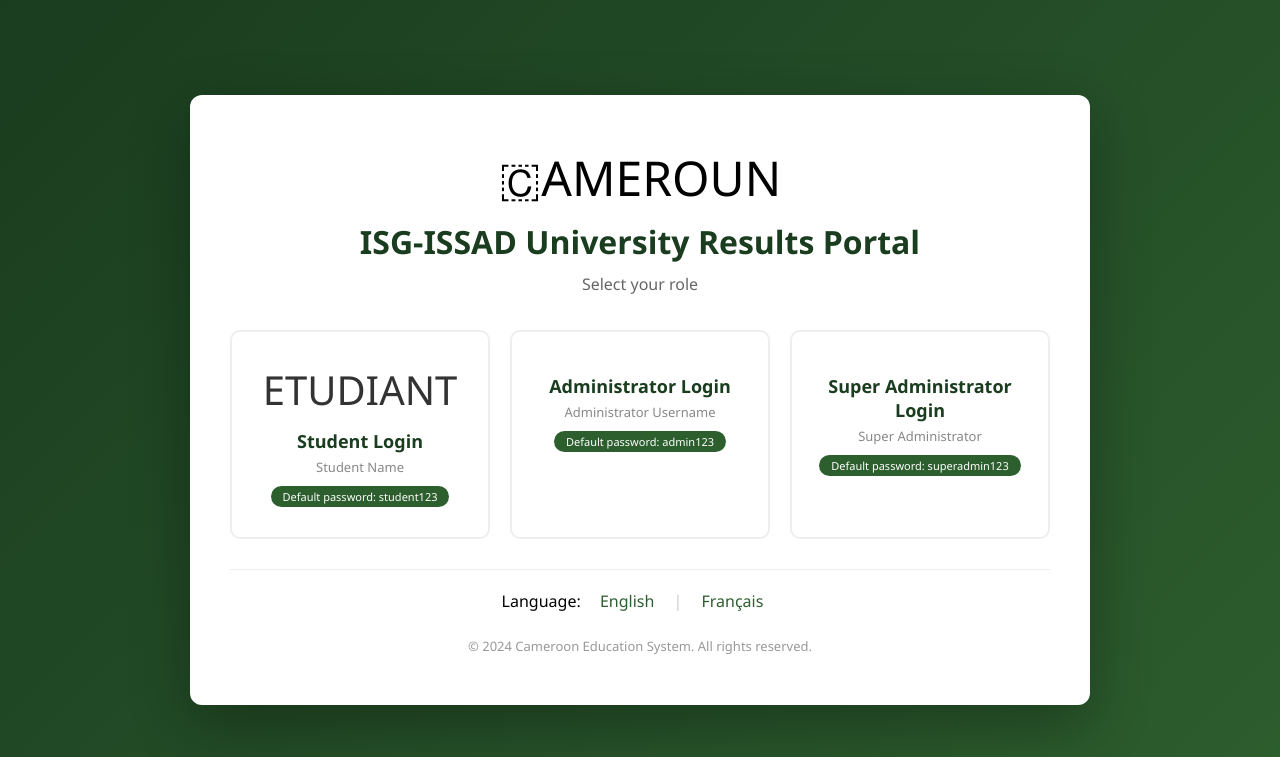
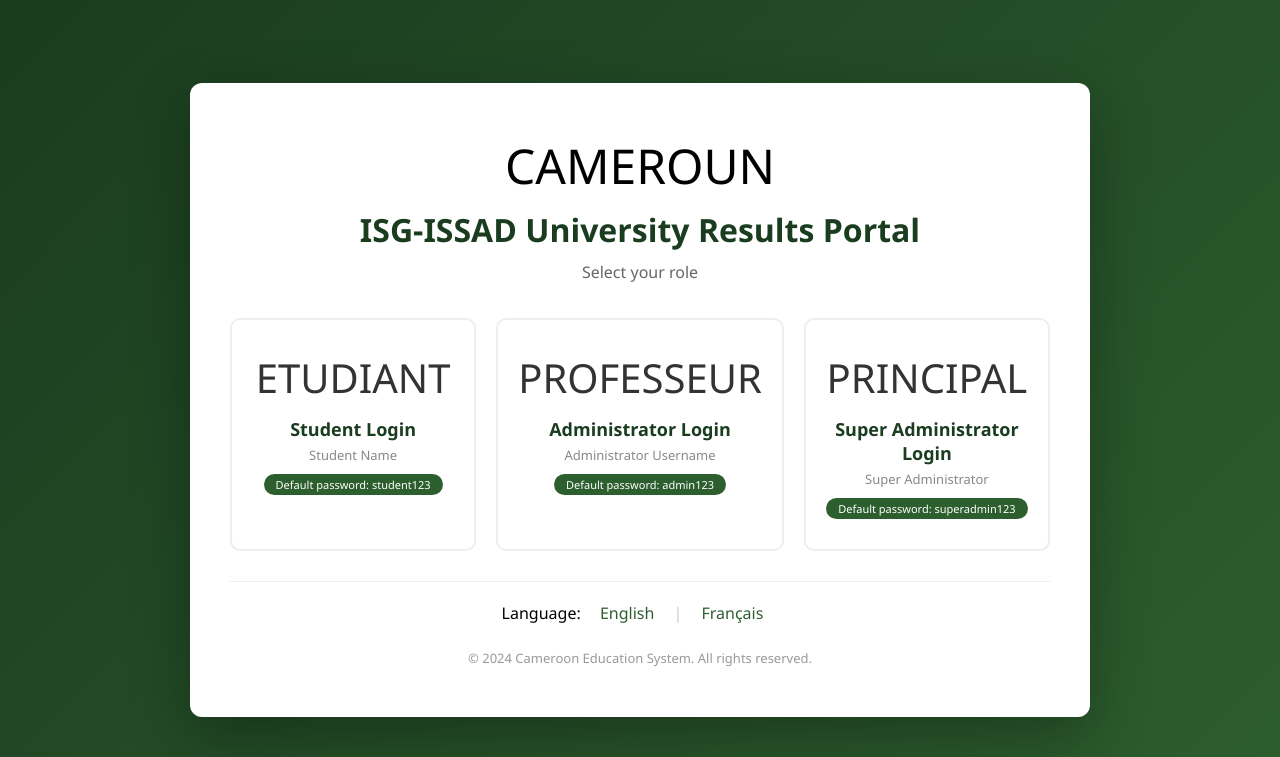
Before and after one commit to angelyslonne-ship-it/cameroon-university-portal, a Flask app: page / in a window 1280 px wide. Shown: the top 757 px of the page. Run offline with Flask 3, Linux system fonts and the light colour scheme.

Commit message:
replace icons

```diff
--- a/templates/index.html
+++ b/templates/index.html
@@ -89,7 +89,7 @@
 </head>
 <body>
     <div class="container">
-        <div class="flag">🇨AMEROUN</div>
+        <div class="flag">CAMEROUN</div>
         <h1>ISG-ISSAD University Results Portal</h1>
         <p class="subtitle">{{ t('select_role') }}</p>
 
@@ -101,13 +101,14 @@
                 <span class="badge">{{ t('default_password_student') }}</span>
             </a>
             <a href="/login" class="option-card">
-                <span class="icon"></span>
+                <span class="icon">PROFESSEUR</span>
                 <h2>{{ t('admin_login') }}</h2>
                 <p>{{ t('admin_username') }}</p>
                 <span class="badge">{{ t('default_password_admin') }}</span>
             </a>
             <a href="/login" class="option-card">
-                <span class="icon"></span>
+                <span class="icon">PRINCIPAL
+                </span>
                 <h2>{{ t('super_admin_login') }}</h2>
                 <p>{{ t('super_admin') }}</p>
                 <span class="badge">{{ t('default_password_super') }}</span>
```
